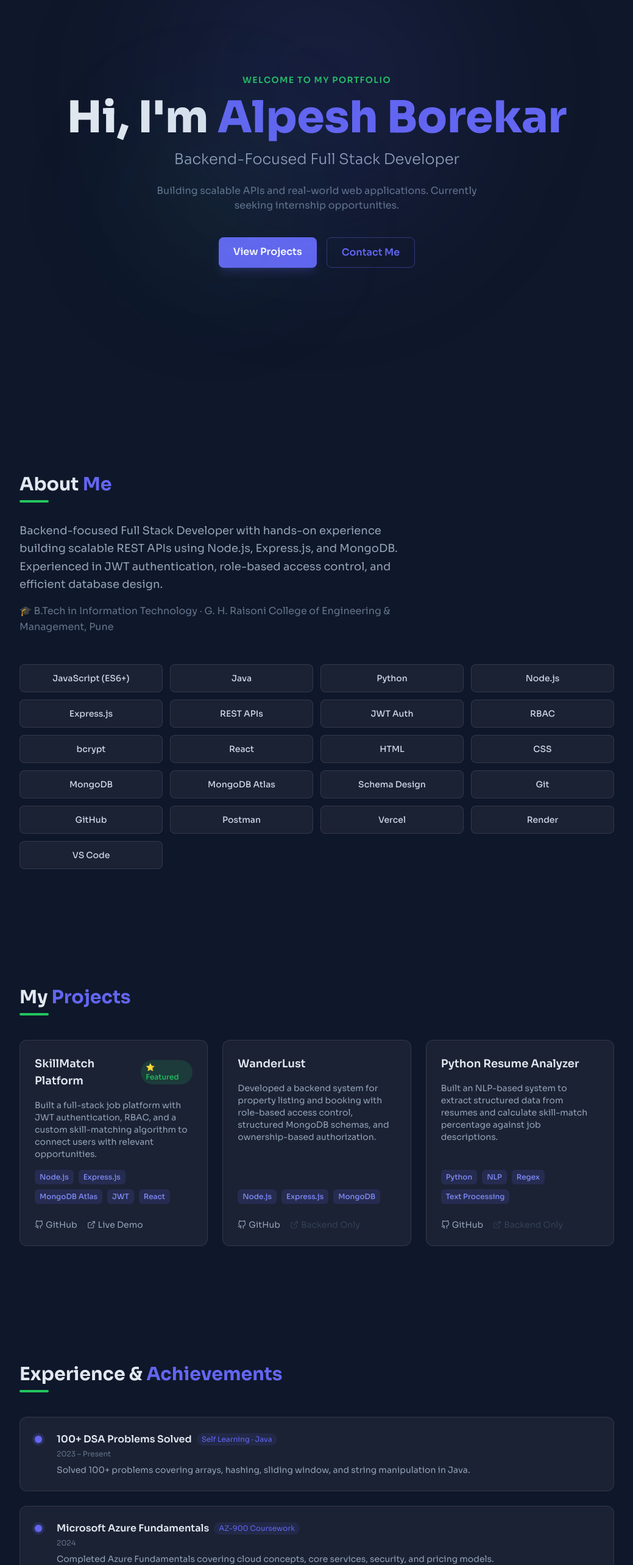
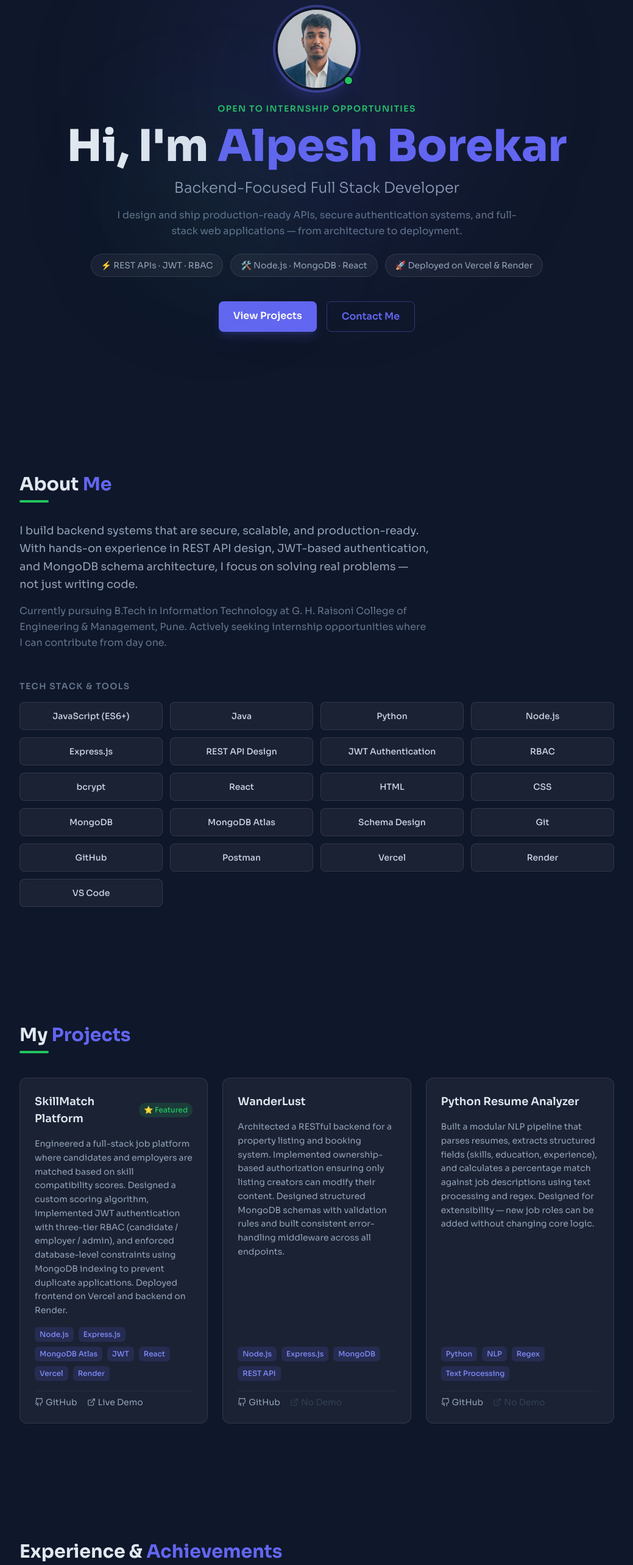
Before and after one commit to alpeshborekar/portfolio, a React (Vite) app in the folder my-portfolio/: page / in a window 1280 px wide. Shown: the part 120-2686 px from the top of the page at 61% size, without its empty margins (120-1159 px from the left). Built offline with nearby package versions, Linux system fonts and the light colour scheme; the HTML template or start-up script is replaced by a standard one.

Commit message:
Fixed JSX anchor issues and updated portfolio sections

```diff
--- a/my-portfolio/src/components/Navbar.jsx
+++ b/my-portfolio/src/components/Navbar.jsx
@@ -18,9 +18,7 @@ export default function Navbar() {
       animate={{ y: 0, opacity: 1 }}
       transition={{ duration: 0.6 }}
       className={`fixed top-0 left-0 right-0 z-50 px-6 py-4 flex items-center justify-between transition-all duration-300 ${
-        scrolled
-          ? 'backdrop-blur-md bg-[#0f172a]/80 border-b border-white/5 shadow-lg'
-          : ''
+        scrolled ? 'backdrop-blur-md bg-[#0f172a]/80 border-b border-white/5 shadow-lg' : ''
       }`}
     >
       <span className="text-[#6366f1] font-bold text-xl tracking-tight">
--- a/my-portfolio/src/sections/About.jsx
+++ b/my-portfolio/src/sections/About.jsx
@@ -2,8 +2,8 @@ import { motion } from 'framer-motion'
 
 const skills = [
   'JavaScript (ES6+)', 'Java', 'Python',
-  'Node.js', 'Express.js', 'REST APIs',
-  'JWT Auth', 'RBAC', 'bcrypt',
+  'Node.js', 'Express.js', 'REST API Design',
+  'JWT Authentication', 'RBAC', 'bcrypt',
   'React', 'HTML', 'CSS',
   'MongoDB', 'MongoDB Atlas', 'Schema Design',
   'Git', 'GitHub', 'Postman',
@@ -31,9 +31,9 @@ export default function About() {
         transition={{ delay: 0.2 }}
         className="text-[#94a3b8] text-lg leading-relaxed max-w-2xl mb-4"
       >
-        Backend-focused Full Stack Developer with hands-on experience building scalable REST APIs
-        using Node.js, Express.js, and MongoDB. Experienced in JWT authentication, role-based access
-        control, and efficient database design.
+        I build backend systems that are secure, scalable, and production-ready.
+        With hands-on experience in REST API design, JWT-based authentication, and
+        MongoDB schema architecture, I focus on solving real problems — not just writing code.
       </motion.p>
 
       <motion.p
@@ -43,8 +43,20 @@ export default function About() {
         transition={{ delay: 0.3 }}
         className="text-[#64748b] text-base leading-relaxed max-w-2xl mb-12"
       >
-        🎓 B.Tech in Information Technology · G. H. Raisoni College of Engineering & Management, Pune
+        Currently pursuing B.Tech in Information Technology at G. H. Raisoni College of
+        Engineering & Management, Pune. Actively seeking internship opportunities where
+        I can contribute from day one.
       </motion.p>
+
+      <motion.h3
+        initial={{ opacity: 0 }}
+        whileInView={{ opacity: 1 }}
+        viewport={{ once: true }}
+        transition={{ delay: 0.35 }}
+        className="text-sm font-semibold text-[#64748b] uppercase tracking-widest mb-4"
+      >
+        Tech Stack & Tools
+      </motion.h3>
 
       <div className="grid grid-cols-2 sm:grid-cols-3 md:grid-cols-4 gap-3">
         {skills.map((skill, i) => (
@@ -55,7 +67,7 @@ export default function About() {
             viewport={{ once: true }}
             transition={{ delay: i * 0.04 }}
             whileHover={{ scale: 1.05, borderColor: '#6366f1' }}
-            className="px-4 py-3 rounded-lg border border-white/10 bg-white/5 text-sm text-[#cbd5e1] text-center font-medium backdrop-blur-sm cursor-default transition-colors duration-200"
+            className="px-4 py-3 rounded-lg border border-white/10 bg-white/5 text-sm text-[#cbd5e1] text-center font-medium backdrop-blur-sm cursor-default transition-all duration-200"
           >
             {skill}
           </motion.div>
--- a/my-portfolio/src/sections/Experience.jsx
+++ b/my-portfolio/src/sections/Experience.jsx
@@ -2,28 +2,34 @@ import { motion } from 'framer-motion'
 
 const experiences = [
   {
+    role: 'B.Tech — Information Technology',
+    org: 'G. H. Raisoni College of Engineering & Management, Pune',
+    period: '2022 – Present',
+    desc: 'Studying core CS fundamentals, data structures, algorithms, databases, and web development — while simultaneously building and deploying real-world full-stack applications.',
+  },
+  {
+    role: 'Full Stack Developer',
+    org: 'SkillMatch Platform · Self-Initiated',
+    period: '2024',
+    desc: 'Designed and shipped a production-grade job matching platform end-to-end. Implemented custom skill-scoring logic, three-tier RBAC, JWT auth, and deployed on Vercel + Render.',
+  },
+  {
+    role: 'Backend Developer',
+    org: 'WanderLust · Self-Initiated',
+    period: '2024',
+    desc: 'Built a secure RESTful backend for property listing and booking. Implemented ownership-based authorization, MongoDB schema validation, and centralized error handling.',
+  },
+  {
     role: '100+ DSA Problems Solved',
-    org: 'Self Learning · Java',
+    org: 'Java · Arrays · Hashing · Sliding Window · Strings',
     period: '2023 – Present',
-    desc: 'Solved 100+ problems covering arrays, hashing, sliding window, and string manipulation in Java.',
+    desc: 'Consistently solving algorithmic problems to strengthen problem-solving fundamentals. Covers core patterns used in technical interviews.',
   },
   {
     role: 'Microsoft Azure Fundamentals',
     org: 'AZ-900 Coursework',
     period: '2024',
-    desc: 'Completed Azure Fundamentals covering cloud concepts, core services, security, and pricing models.',
-  },
-  {
-    role: 'Full Stack Developer',
-    org: 'SkillMatch Platform · Self Project',
-    period: '2024',
-    desc: 'Built and deployed a full-stack job matching platform with JWT auth, RBAC, and a custom scoring algorithm. Live on Vercel + Render.',
-  },
-  {
-    role: 'B.Tech – Information Technology',
-    org: 'G. H. Raisoni College of Engineering & Management, Pune',
-    period: '2022 – Present',
-    desc: 'Studying core CS concepts, DSA, databases, and web development while building real-world projects alongside.',
+    desc: 'Completed coursework covering cloud concepts, core Azure services, security, compliance, and pricing models.',
   },
 ]
 
@@ -40,7 +46,7 @@ export default function Experience() {
       </motion.h2>
       <div className="w-12 h-1 bg-[#22c55e] rounded mb-10" />
 
-      <div className="flex flex-col gap-6">
+      <div className="relative border-l-2 border-[#6366f1]/20 ml-3 flex flex-col gap-0">
         {experiences.map((exp, i) => (
           <motion.div
             key={i}
@@ -48,18 +54,20 @@ export default function Experience() {
             whileInView={{ opacity: 1, x: 0 }}
             viewport={{ once: true }}
             transition={{ delay: i * 0.1 }}
-            className="flex gap-6 items-start border border-white/10 bg-white/5 rounded-xl p-6 backdrop-blur-sm"
+            className="relative pl-8 pb-10 last:pb-0"
           >
-            <div className="w-3 h-3 mt-1.5 rounded-full bg-[#6366f1] ring-4 ring-[#6366f1]/20 shrink-0" />
-            <div>
-              <div className="flex items-center flex-wrap gap-2 mb-1">
+            {/* Timeline dot */}
+            <div className="absolute -left-[9px] top-1.5 w-4 h-4 rounded-full bg-[#6366f1] ring-4 ring-[#6366f1]/20" />
+
+            <div className="border border-white/10 bg-white/5 rounded-xl p-5 backdrop-blur-sm">
+              <div className="flex items-start flex-wrap gap-2 mb-1">
                 <h3 className="font-semibold text-[#e2e8f0]">{exp.role}</h3>
                 <span className="text-xs text-[#6366f1] bg-[#6366f1]/10 px-2 py-0.5 rounded-full">
                   {exp.org}
                 </span>
               </div>
               <p className="text-xs text-[#64748b] mb-2">{exp.period}</p>
-              <p className="text-sm text-[#94a3b8]">{exp.desc}</p>
+              <p className="text-sm text-[#94a3b8] leading-relaxed">{exp.desc}</p>
             </div>
           </motion.div>
         ))}
--- a/my-portfolio/src/sections/Hero.jsx
+++ b/my-portfolio/src/sections/Hero.jsx
@@ -1,4 +1,5 @@
 import { motion } from 'framer-motion'
+import alpeshImg from '../assets/alpesh.png'
 
 export default function Hero() {
   return (
@@ -6,8 +7,26 @@ export default function Hero() {
       id="hero"
       className="min-h-screen flex flex-col items-center justify-center text-center px-6 relative overflow-hidden"
     >
+      {/* Background glow blobs */}
       <div className="absolute top-1/3 left-1/2 -translate-x-1/2 -translate-y-1/2 w-[500px] h-[500px] bg-[#6366f1]/10 rounded-full blur-[120px] pointer-events-none" />
       <div className="absolute bottom-1/4 left-1/4 w-[300px] h-[300px] bg-[#22c55e]/5 rounded-full blur-[100px] pointer-events-none" />
+
+      {/* Profile Photo */}
+      <motion.div
+        initial={{ opacity: 0, scale: 0.8 }}
+        animate={{ opacity: 1, scale: 1 }}
+        transition={{ delay: 0.1, duration: 0.5 }}
+        className="mb-6 relative"
+      >
+        <div className="w-32 h-32 rounded-full ring-4 ring-[#6366f1]/40 ring-offset-4 ring-offset-[#0f172a] overflow-hidden shadow-xl shadow-[#6366f1]/20">
+          <img
+            src={alpeshImg}
+            alt="Alpesh Borekar"
+            className="w-full h-full object-cover"
+          />
+        </div>
+        <span className="absolute bottom-1 right-1 w-4 h-4 bg-[#22c55e] rounded-full border-2 border-[#0f172a]" />
+      </motion.div>
 
       <motion.p
         initial={{ opacity: 0, y: 20 }}
@@ -15,7 +34,7 @@ export default function Hero() {
         transition={{ delay: 0.2 }}
         className="text-[#22c55e] text-sm font-semibold tracking-widest uppercase mb-4"
       >
-        Welcome to my portfolio
+        Open to Internship Opportunities
       </motion.p>
 
       <motion.h1
@@ -39,16 +58,39 @@ export default function Hero() {
       <motion.p
         initial={{ opacity: 0, y: 20 }}
         animate={{ opacity: 1, y: 0 }}
-        transition={{ delay: 0.65 }}
-        className="mt-6 max-w-xl text-[#64748b] text-base"
+        transition={{ delay: 0.6 }}
+        className="mt-4 max-w-2xl text-[#64748b] text-base leading-relaxed"
       >
-        Building scalable APIs and real-world web applications. Currently seeking internship opportunities.
+        I design and ship production-ready APIs, secure authentication systems,
+        and full-stack web applications — from architecture to deployment.
       </motion.p>
 
+      {/* 3 Highlight Badges */}
       <motion.div
         initial={{ opacity: 0, y: 20 }}
         animate={{ opacity: 1, y: 0 }}
-        transition={{ delay: 0.8 }}
+        transition={{ delay: 0.7 }}
+        className="mt-6 flex flex-wrap justify-center gap-3"
+      >
+        {[
+          '⚡ REST APIs · JWT · RBAC',
+          '🛠️ Node.js · MongoDB · React',
+          '🚀 Deployed on Vercel & Render',
+        ].map((item) => (
+          <span
+            key={item}
+            className="text-sm px-4 py-2 rounded-full border border-white/10 bg-white/5 text-[#94a3b8] backdrop-blur-sm"
+          >
+            {item}
+          </span>
+        ))}
+      </motion.div>
+
+      {/* CTA Buttons */}
+      <motion.div
+        initial={{ opacity: 0, y: 20 }}
+        animate={{ opacity: 1, y: 0 }}
+        transition={{ delay: 0.85 }}
         className="mt-10 flex gap-4 flex-wrap justify-center"
       >
         <a
--- a/my-portfolio/src/sections/Projects.jsx
+++ b/my-portfolio/src/sections/Projects.jsx
@@ -6,27 +6,27 @@ const projects = [
     title: 'SkillMatch Platform',
     badge: '⭐ Featured',
     description:
-      'Built a full-stack job platform with JWT authentication, RBAC, and a custom skill-matching algorithm to connect users with relevant opportunities.',
-    tech: ['Node.js', 'Express.js', 'MongoDB Atlas', 'JWT', 'React'],
-    github: 'https://github.com/alpeshborekar/skillmatch-platform', // ⚠️ update if needed
+      'Engineered a full-stack job platform where candidates and employers are matched based on skill compatibility scores. Designed a custom scoring algorithm, implemented JWT authentication with three-tier RBAC (candidate / employer / admin), and enforced database-level constraints using MongoDB indexing to prevent duplicate applications. Deployed frontend on Vercel and backend on Render.',
+    tech: ['Node.js', 'Express.js', 'MongoDB Atlas', 'JWT', 'React', 'Vercel', 'Render'],
+    github: 'https://github.com/alpeshborekar',
     demo: 'https://skillmatch-platform.vercel.app',
   },
   {
     title: 'WanderLust',
     badge: null,
     description:
-      'Developed a backend system for property listing and booking with role-based access control, structured MongoDB schemas, and ownership-based authorization.',
-    tech: ['Node.js', 'Express.js', 'MongoDB'],
-    github: 'https://github.com/alpeshborekar/wanderlust', // ⚠️ update if needed
+      'Architected a RESTful backend for a property listing and booking system. Implemented ownership-based authorization ensuring only listing creators can modify their content. Designed structured MongoDB schemas with validation rules and built consistent error-handling middleware across all endpoints.',
+    tech: ['Node.js', 'Express.js', 'MongoDB', 'REST API'],
+    github: 'https://github.com/alpeshborekar',
     demo: null,
   },
   {
     title: 'Python Resume Analyzer',
     badge: null,
     description:
-      'Built an NLP-based system to extract structured data from resumes and calculate skill-match percentage against job descriptions.',
+      'Built a modular NLP pipeline that parses resumes, extracts structured fields (skills, education, experience), and calculates a percentage match against job descriptions using text processing and regex. Designed for extensibility — new job roles can be added without changing core logic.',
     tech: ['Python', 'NLP', 'Regex', 'Text Processing'],
-    github: 'https://github.com/alpeshborekar/python-resume-analyzer', // ⚠️ update if needed
+    github: 'https://github.com/alpeshborekar',
     demo: null,
   },
 ]
@@ -53,30 +53,22 @@ export default function Projects() {
             whileInView={{ opacity: 1, y: 0 }}
             viewport={{ once: true }}
             transition={{ delay: i * 0.1 }}
-            whileHover={{
-              scale: 1.03,
-              boxShadow: '0 0 30px rgba(99,102,241,0.15)',
-            }}
+            whileHover={{ scale: 1.02, boxShadow: '0 0 30px rgba(99,102,241,0.15)' }}
             className="rounded-xl border border-white/10 bg-white/5 backdrop-blur-sm p-6 flex flex-col gap-4 transition-all duration-300"
           >
-            {/* Title + Badge */}
             <div className="flex items-center justify-between">
-              <h3 className="text-lg font-semibold text-[#e2e8f0]">
-                {p.title}
-              </h3>
+              <h3 className="text-lg font-semibold text-[#e2e8f0]">{p.title}</h3>
               {p.badge && (
-                <span className="text-xs px-2 py-1 rounded-full bg-[#22c55e]/15 text-[#22c55e] font-medium">
+                <span className="text-xs px-2 py-1 rounded-full bg-[#22c55e]/15 text-[#22c55e] font-medium whitespace-nowrap">
                   {p.badge}
                 </span>
               )}
             </div>
 
-            {/* Description */}
-            <p className="text-sm text-[#94a3b8] flex-1">
+            <p className="text-sm text-[#94a3b8] flex-1 leading-relaxed">
               {p.description}
             </p>
 
-            {/* Tech Stack */}
             <div className="flex flex-wrap gap-2">
               {p.tech.map(t => (
                 <span
@@ -88,8 +80,7 @@ export default function Projects() {
               ))}
             </div>
 
-            {/* Links */}
-            <div className="flex gap-4 pt-2">
+            <div className="flex gap-4 pt-2 border-t border-white/5">
               <a
                 href={p.github}
                 target="_blank"
@@ -109,8 +100,8 @@ export default function Projects() {
                   <FiExternalLink /> Live Demo
                 </a>
               ) : (
-                <span className="flex items-center gap-1 text-sm text-[#334155]">
-                  <FiExternalLink /> Backend Only
+                <span className="flex items-center gap-1 text-sm text-[#334155] select-none">
+                  <FiExternalLink /> No Demo
                 </span>
               )}
             </div>
```
Also changed, not shown: my-portfolio/src/sections/Contact.jsx (+16 -6 lines), my-portfolio/src/assets/alpesh.png (added).
